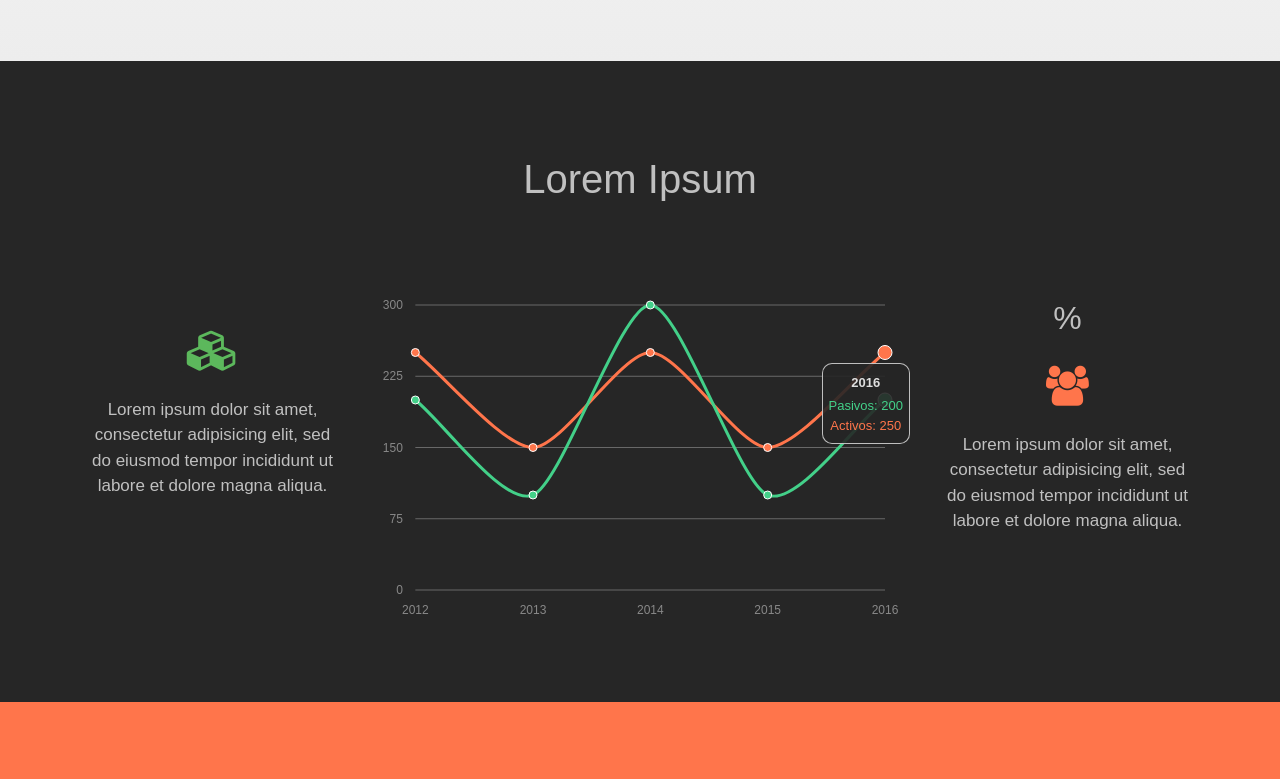
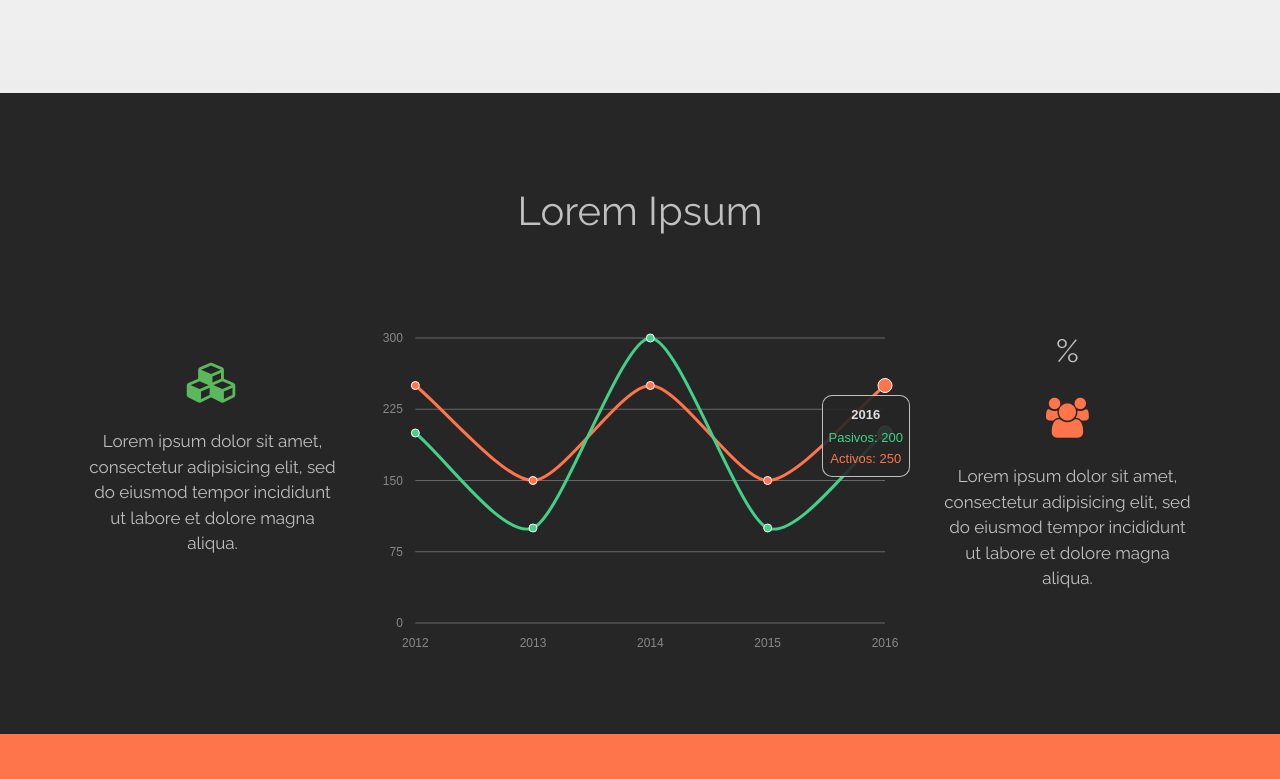
Before and after one commit to GeriCyber/LandingPage, a plain HTML site: page index.html in a window 1280 px wide. Shown: the part 1375-2154 px from the top of the page. Drawn offline with Linux system fonts and the light colour scheme; a script that the page names is missing.

Commit message:
change font

```diff
--- a/css/style.css
+++ b/css/style.css
@@ -36,7 +36,7 @@
 body
 {
 	position: relative;
-	font-family: 'Josefin Sans', sans-serif;
+	font-family: 'Raleway', sans-serif;
 	color: #333333;
 }
 /*-----------------------Body-----------------------*/
```
